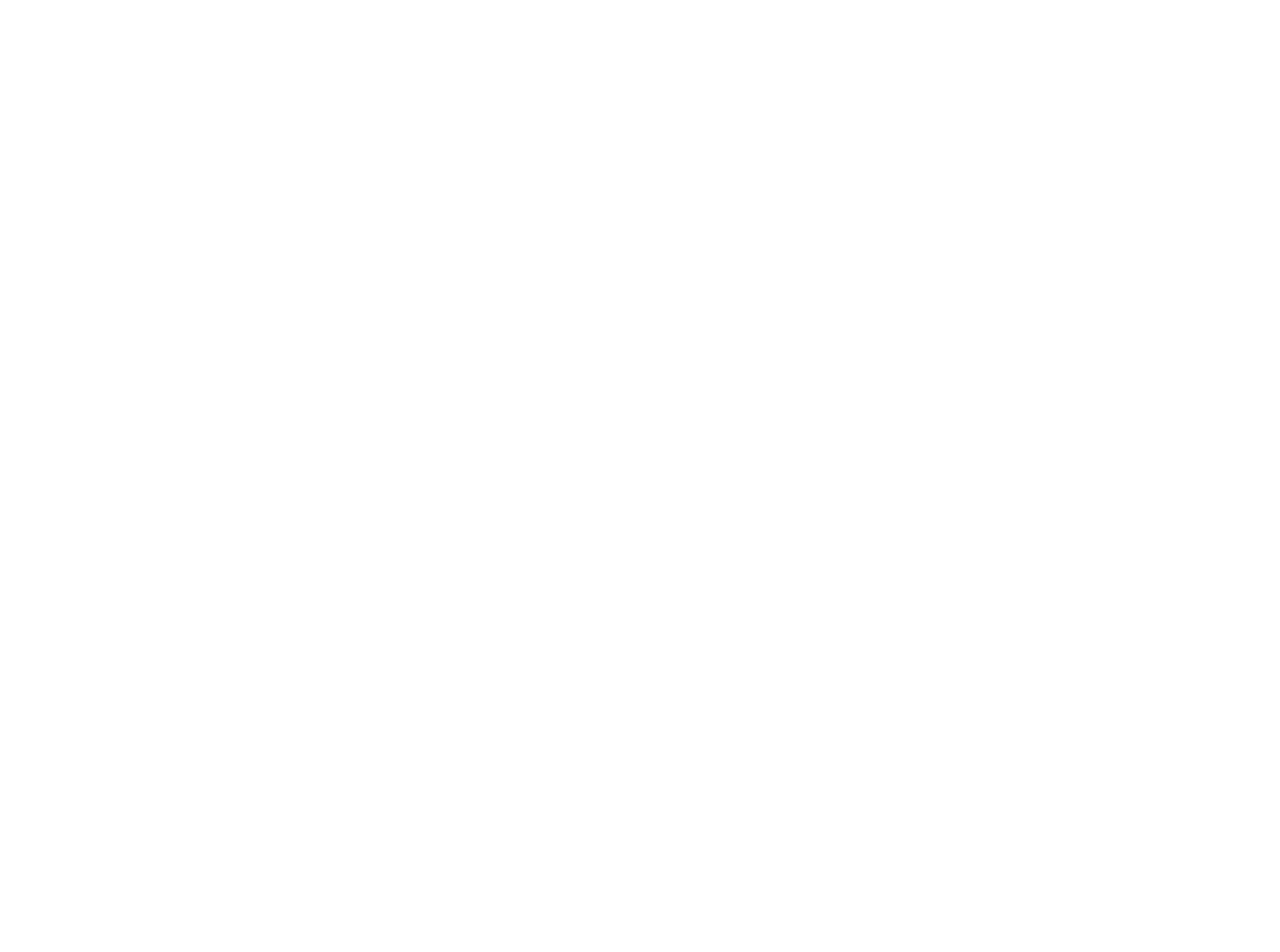
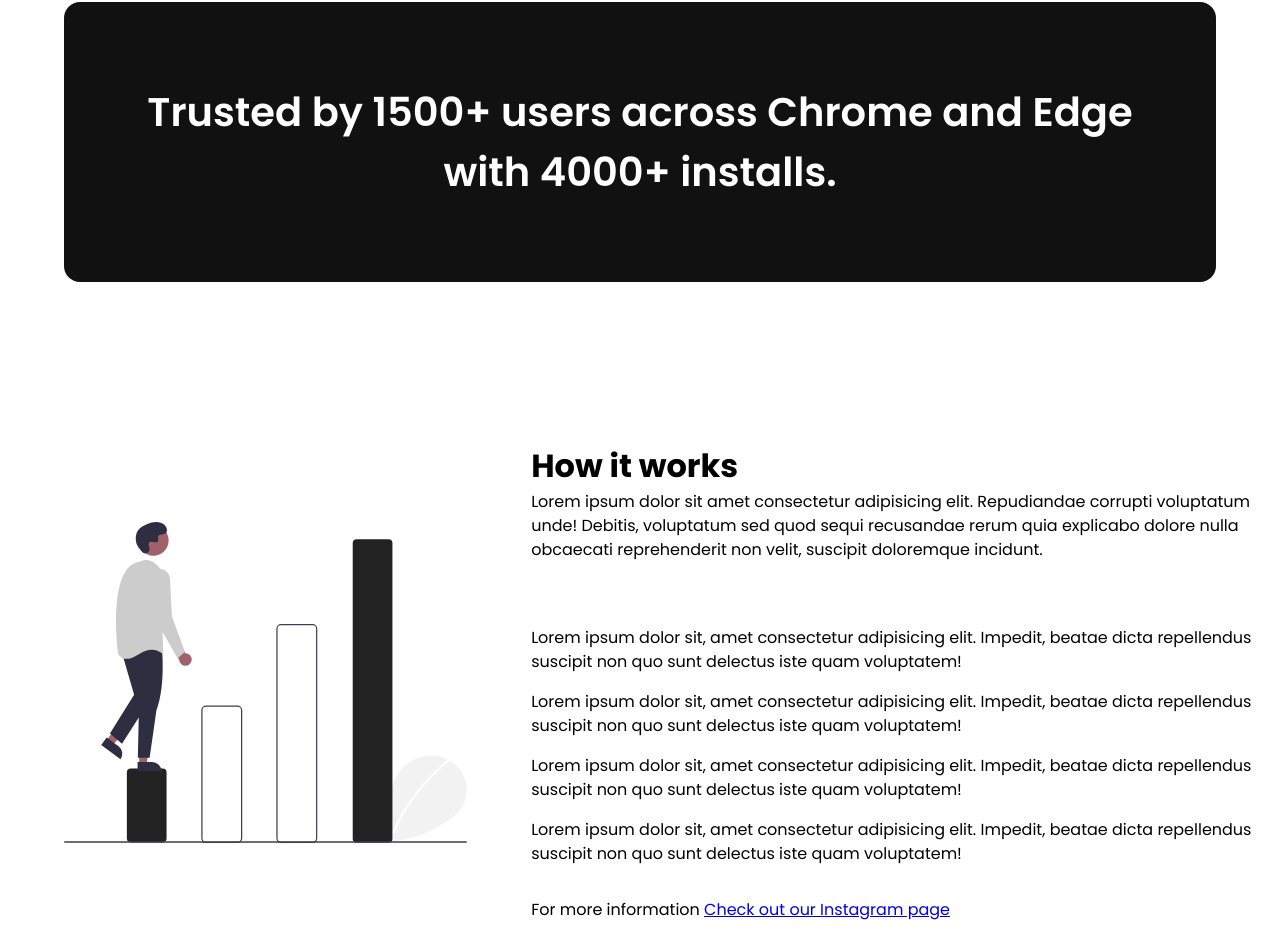
Before and after one commit to mofopeadegoke/Inscribe-Website, a React (Create React App) app in the folder react-app/: page /home in a window 1280 px wide. Shown: the part 1668-2620 px from the top of the page. Before the commit the page ends 1638 px from the top, so only its background shows below. Built offline with nearby package versions, Linux system fonts and the light colour scheme.

Commit message:
web view: features section done, how it works section almost done

```diff
--- a/react-app/src/pages/home.jsx
+++ b/react-app/src/pages/home.jsx
@@ -6,6 +6,7 @@
 import download from "../images/download.svg";
 import infinity from "../images/infinity.svg";
 import check from "../images/check.svg"
+import stepUp from "../images/stepUp.svg";
 
 export default function Home() {
     return (
@@ -81,6 +82,25 @@
                     </article>
                 </article>
             </article>
+            <article className="trustedSection">
+                <article className="container">
+                    <p>Trusted by 1500+ users across Chrome and Edge with 4000+ installs.</p>
+                </article>
+            </article>
+            <article className="howItWorks">
+                <img src={stepUp} alt="An illustraions of a person chechong boxes" />
+                <article className="content">
+                    <h2>How it works</h2>
+                    <p>Lorem ipsum dolor sit amet consectetur adipisicing elit. Repudiandae corrupti voluptatum unde! Debitis, voluptatum sed quod sequi recusandae rerum quia explicabo dolore nulla obcaecati reprehenderit non velit, suscipit doloremque incidunt.</p>
+                    <ul>
+                        <li>Lorem ipsum dolor sit, amet consectetur adipisicing elit. Impedit, beatae dicta repellendus suscipit non quo sunt delectus iste quam voluptatem!</li>
+                        <li>Lorem ipsum dolor sit, amet consectetur adipisicing elit. Impedit, beatae dicta repellendus suscipit non quo sunt delectus iste quam voluptatem!</li>
+                        <li>Lorem ipsum dolor sit, amet consectetur adipisicing elit. Impedit, beatae dicta repellendus suscipit non quo sunt delectus iste quam voluptatem!</li>
+                        <li>Lorem ipsum dolor sit, amet consectetur adipisicing elit. Impedit, beatae dicta repellendus suscipit non quo sunt delectus iste quam voluptatem!</li>
+                    </ul>
+                    <p>For more information <a href="#">Check out our Instagram page</a></p>
+                </article>
+            </article>
         </>
     )
 }
--- a/react-app/src/styles/home.css
+++ b/react-app/src/styles/home.css
@@ -34,7 +34,7 @@
     flex-direction: row;
     justify-content: center;
     column-gap: 2rem;
-    padding: 3rem;
+    padding: 3rem 4rem;
 }
 article.features .feahead {
     font-weight: 600;
@@ -123,3 +123,40 @@
 article.plans .plan-details>article.premiumPlan {
     box-shadow: 0.1px 0.1px 10px 0.1px #DAA520;
 }
+article.trustedSection {
+    margin-block: 5rem;
+    padding-inline: 4rem
+}
+article.trustedSection article.container {
+    background-color: #111;
+    border-radius: 1rem;
+    color: #fff;
+    font-size: 2.5rem;
+    font-weight: 600;
+    padding: 5rem 3rem;
+    text-align: center;
+}
+article.howItWorks {
+    display: grid;
+    grid-template-columns: 35% 65%;
+    grid-template-rows: auto;
+    column-gap: 4rem;
+    align-items: center;
+    padding-inline: 4rem;
+    margin-top: 10rem;
+    margin-bottom: 5rem;
+}
+article.howItWorks img {
+    max-width: 100%;
+}
+article.howItWorks h2 {
+    font-size: 2rem;
+}
+article.howItWorks ul {
+    margin-top: 4rem;
+    margin-bottom: 2rem;
+    list-style: none;
+    display: flex;
+    flex-direction: column;
+    row-gap: 1rem;
+}
```
Also changed, not shown: react-app/src/images/checkingBoxes.svg (added), react-app/src/images/stepUp.svg (added).
